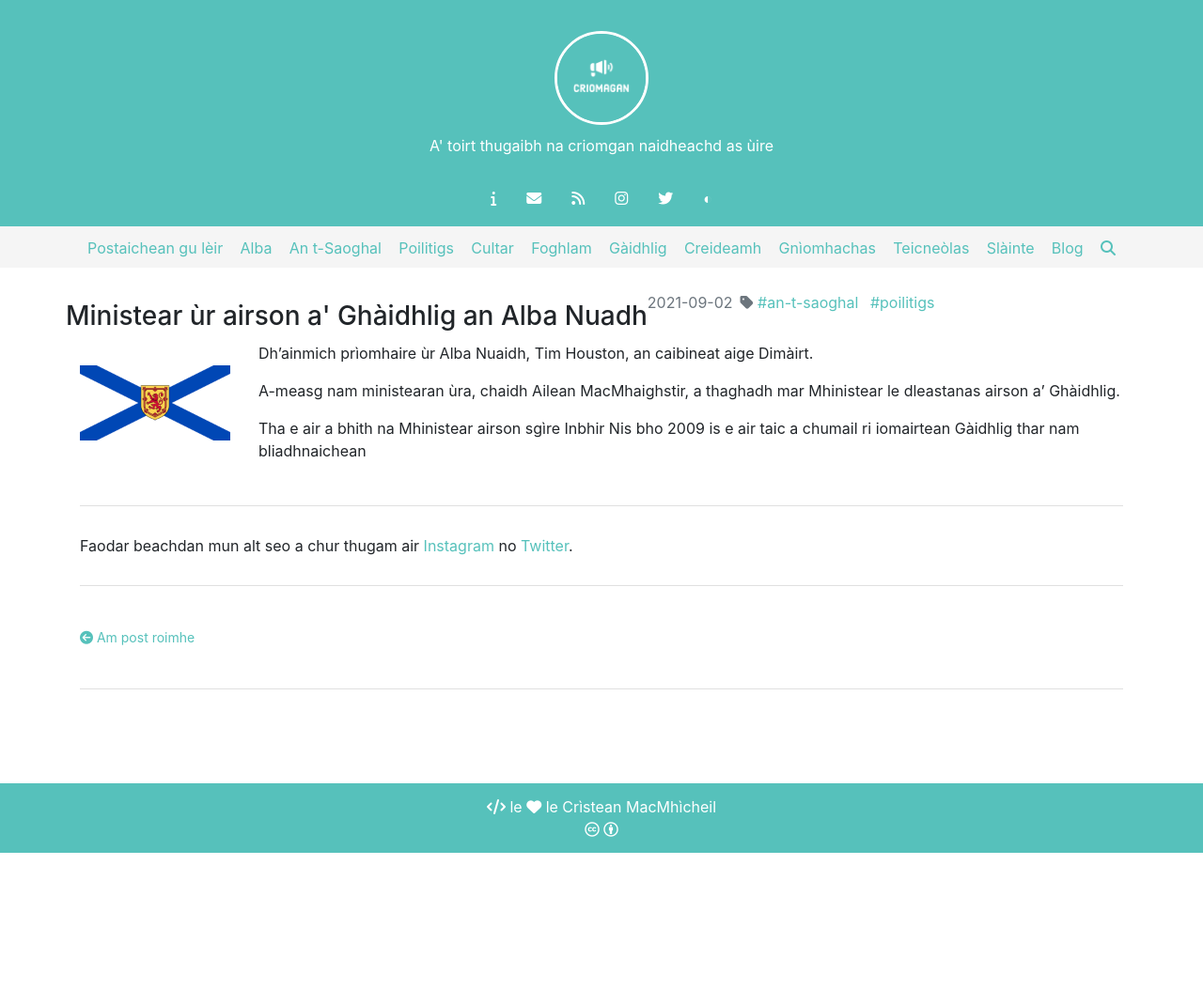
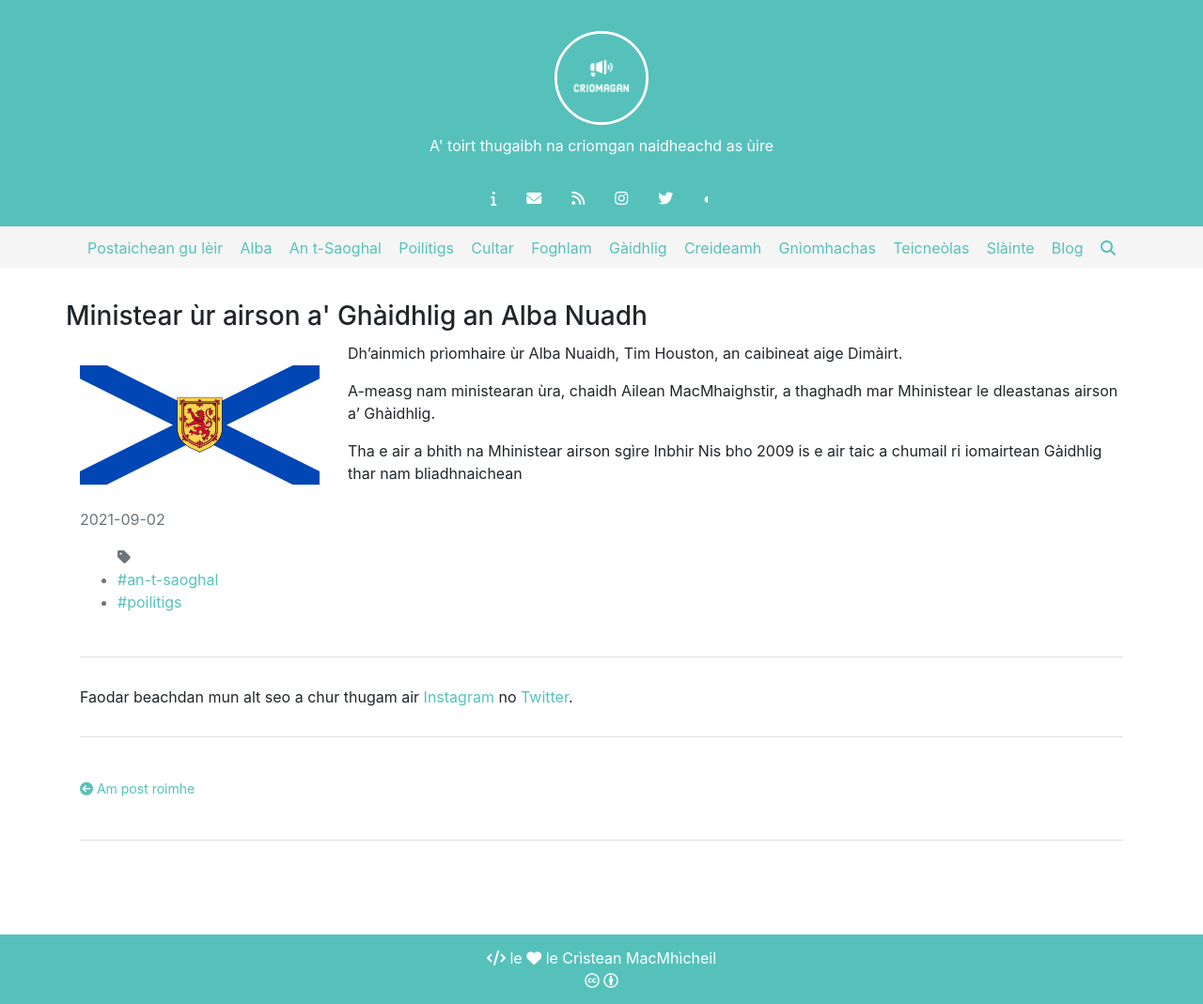
Before and after one commit to criomagan/criomagan.github.io, a Jekyll site: the page built from _posts/2021-09-02-ministear-ur-airson-a-ghaidhlig-an-alba-nuadh.md, in a window 1280 px wide. Shown: the whole page at 94% size. Built offline with Jekyll 4.4.1, drawn with Linux system fonts in a browser that asks for light colours; nearby versions of some CDN libraries; before the commit the page ends 908 px from its top, so only the background shows below that.

Commit message:
Update post.html

```diff
--- a/_layouts/post.html
+++ b/_layouts/post.html
@@ -5,19 +5,9 @@ layout: default
   <div class="post">
     <div class="row">
       <h3 class="post-title">{{ page.title }}</h3>
-      <span class="post-date text-muted">
-        {{ page.date | date: "%Y-%m-%d" }}
-      </span>
-      <span class="post-category text-muted"><i class="fa fa-tag"></i>
-        {% for category in page.categories %}
-          <a class="post-category-link" href="{{ site.baseurl }}/roinn-seorsa/{{ category }}">
-        #{{ category }}
-          </a>
-        {% endfor %}
-      </span>
     </div>
     <div class="row">
-      <div class="col-md-2">
+      <div class="col-md-3">
         {% if page.image-caption %}
         <figure>
           <img src="{{ page.image }}" class="post-image">
@@ -26,8 +16,20 @@ layout: default
         {% else %}
           <img src="{{ page.image }}" class="post-image">
         {% endif %}
+        <p class="post-date text-muted">
+          {{ page.date | date: "%Y-%m-%d" }}
+        </p>
+        <ul class="post-category text-muted"><i class="fa fa-tag"></i>
+          {% for category in page.categories %}
+            <li>
+              <a class="post-category-link" href="{{ site.baseurl }}/roinn-seorsa/{{ category }}">
+                #{{ category }}
+              </a>
+            </li>
+          {% endfor %}
+        </ul>
       </div>
-      <div class="col-md-10">
+      <div class="col-md-9">
         {{ content }}
       </div>
     </div>
```
